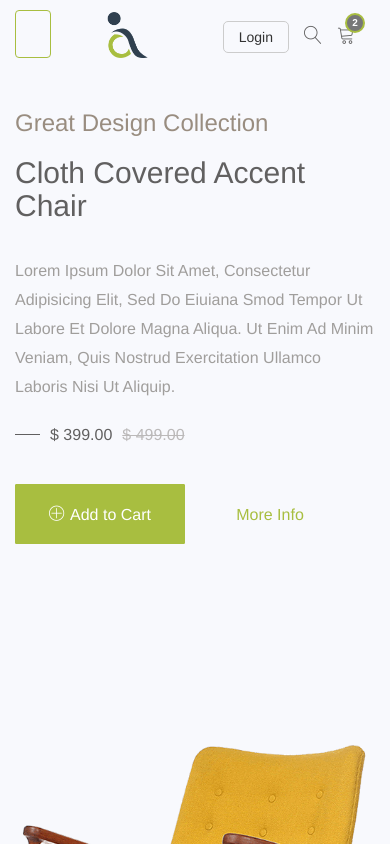
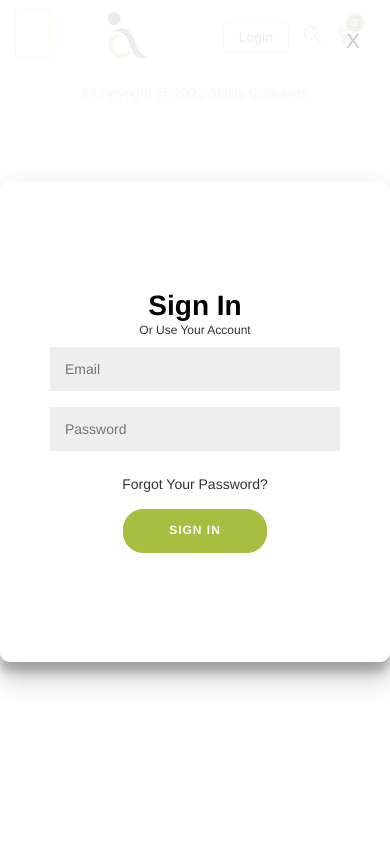
Before and after one commit to steventhomasdev/AbilityConcepts, a React (Create React App) app: page /login in a window 390 px wide. Shown: the top 844 px of the page. Built offline with nearby package versions, Linux system fonts and the light colour scheme; a web font is replaced by a local one.

Commit message:
Made minor changes to css and responsiveness

```diff
--- a/package.json
+++ b/package.json
@@ -9,6 +9,8 @@
     "react": "^18.1.0",
     "react-dom": "^18.1.0",
     "react-helmet": "^6.1.0",
+    "react-router": "^6.4.0-pre.2",
+    "react-router-dom": "^6.4.0-pre.2",
     "react-scripts": "5.0.1",
     "web-vitals": "^2.1.4"
   },
--- a/src/App.js
+++ b/src/App.js
@@ -1,66 +1,23 @@
 import React from "react";
+import { Route, Routes } from "react-router-dom";
 import NavBar from "./components/common/navigation/NavBar";
 import Footer from "./components/common/footer/Footer";
 import Home from "./components/home/Home";
+import Login from "./components/login/Login";
 
 function App() {
   return (
     <>
       <NavBar />
-      <Home />
+      <Routes>
+        <Route path="/login" element={<Login />} />
+        <Route path="/home" element={<Home />} />
+        <Route path="/*" element={<Home />} />
+      </Routes>
       <Footer />
     </>
 
     // <>
-    //   <div className="login-pop">
-    //     <div className="close" id="loginClose">
-    //       X
-    //     </div>
-    //     <div className="container" id="container">
-    //       <div className="form-container sign-up-container">
-    //         <form action="#">
-    //           <h1>Create Account</h1>
-
-    //           <span>or use your email for registration</span>
-    //           <input type="text" placeholder="Name" />
-    //           <input type="email" placeholder="Email" />
-    //           <input type="password" placeholder="Password" />
-    //           <button>Sign Up</button>
-    //         </form>
-    //       </div>
-    //       <div className="form-container sign-in-container">
-    //         <form action="#">
-    //           <h1 className="color-blk">Sign in</h1>
-
-    //           <span>or use your account</span>
-    //           <input type="email" placeholder="Email" />
-    //           <input type="password" placeholder="Password" />
-    //           <a href="#">Forgot your password?</a>
-    //           <button>Sign In</button>
-    //         </form>
-    //       </div>
-    //       <div className="overlay-container">
-    //         <div className="overlay">
-    //           <div className="overlay-panel overlay-left">
-    //             <h1>Welcome Back!</h1>
-    //             <p>
-    //               To keep connected with us please login with your personal info
-    //             </p>
-    //             <button className="ghost" id="signIn">
-    //               Sign In
-    //             </button>
-    //           </div>
-    //           <div className="overlay-panel overlay-right">
-    //             <h1>Hello, Friend!</h1>
-    //             <p>Enter your personal details and start journey with us</p>
-    //             <button className="ghost" id="signUp">
-    //               Sign Up
-    //             </button>
-    //           </div>
-    //         </div>
-    //       </div>
-    //     </div>
-    //   </div>
     // </>
   );
 }
--- a/src/components/common/navigation/NavBar.jsx
+++ b/src/components/common/navigation/NavBar.jsx
@@ -1,12 +1,19 @@
 import React from "react";
 import "./bootsnav.css";
 import logo from "../../../images/logo.png";
-
+import { useNavigate, useLocation } from "react-router-dom";
 
 export default function NavBar() {
+  const navigate = useNavigate();
+
+  const onLoginButtonCLick = (event) => {
+      console.log(event);
+      navigate("/login", {replace: true});
+  };
+
   return (
     <div>
-      <div className="top-area">
+      <div className="top-area" style={{display: "flex"}}>
         <div className="header-area">
           <nav
             className="navbar navbar-default bootsnav  navbar-sticky navbar-scrollspy"
@@ -36,7 +43,7 @@ export default function NavBar() {
               <div className="attr-nav">
                 <ul>
                   <li className="loginbtn">
-                    <button>Login</button>
+                    <button onClick={onLoginButtonCLick}>Login</button>
                   </li>
                   <li className="search">
                     <a href="#">
--- a/src/components/home/Home.jsx
+++ b/src/components/home/Home.jsx
@@ -1,4 +1,5 @@
 import React from "react";
+
 import slider1 from "../../images/slider/slider1.png";
 import slider2 from "../../images/slider/slider2.png";
 import slider3 from "../../images/slider/slider3.png";
--- /dev/null
+++ b/src/components/login/Login.jsx
@@ -0,0 +1,44 @@
+import React from "react";
+import { useNavigate, useLocation } from "react-router-dom";
+
+export default function Login() {
+  const navigate = useNavigate();
+
+  const onloginClose = (event) => {
+    console.log(event);
+    navigate("/home", { replace: true });
+  };
+
+  return (
+    <div>
+      <div className="login-pop" style={{ display: "flex" }}>
+        <div className="close" id="loginClose" onClick={onloginClose}>
+          X
+        </div>
+        <div className="container loginCard" id="container">
+          <div className="form-container sign-in-container">
+            <form action="#">
+              <h1 className="color-blk">Sign in</h1>
+              <span>or use your account</span>
+              <input type="email" placeholder="Email" />
+              <input type="password" placeholder="Password" />
+              <a href="#">Forgot your password?</a>
+              <button>Sign In</button>
+            </form>
+          </div>
+          <div className="overlay-container">
+            <div className="overlay">
+              <div className="overlay-panel overlay-right">
+                <h1>Hello, Friend!</h1>
+                <p>Enter your personal details and start journey with us</p>
+                <button className="ghost" id="signUp">
+                  Sign Up
+                </button>
+              </div>
+            </div>
+          </div>
+        </div>
+      </div>
+    </div>
+  );
+}
--- a/src/css/responsive.css
+++ b/src/css/responsive.css
@@ -93,3 +93,19 @@
 @media screen and  (max-width: 320px){
 
 }/*max-width:320px*/
+
+@media only screen and (max-width: 768px) {
+    .loginbtn {
+        margin-top: 16px;
+      }
+	.loginCard{
+		column-count: 1;
+        width: 100%;
+	}
+    .overlay-container {
+        display: none;
+    }
+    .login-pop .sign-in-container {
+        width: 100%;
+    }
+  }
--- a/src/css/style.css
+++ b/src/css/style.css
@@ -1269,9 +1269,3 @@ span.feature-review {
 .login-pop {
   display: none;
 }
-
-@media only screen and (max-width: 768px) {
-    .loginbtn {
-        margin-top: 16px;
-      }
-  }
--- a/src/index.js
+++ b/src/index.js
@@ -6,10 +6,14 @@ import "./css/linearicons.css";
 import "./css/style.css";
 import "./css/bootstrap.min.css";
 import "./css/responsive.css";
+import { BrowserRouter } from "react-router-dom";
+
 
 const root = ReactDOM.createRoot(document.getElementById('root'));
 root.render(
-  <React.StrictMode>
-    <App />
-  </React.StrictMode>
+  <BrowserRouter>
+    <React.StrictMode>
+      <App />
+    </React.StrictMode>
+  </BrowserRouter>
 );
```
Also changed, not shown: src/components/signup/SignUp.jsx (added, +41 -0 lines), 1 other file (tests, documents, lock files or other folders).
